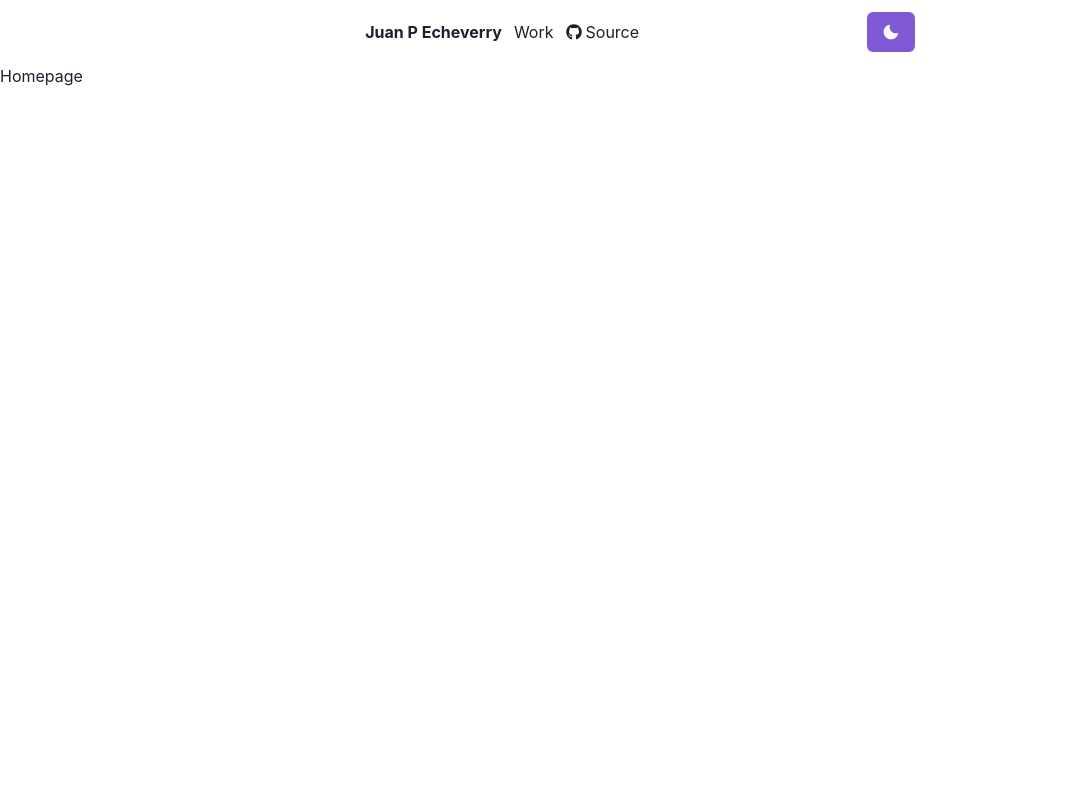
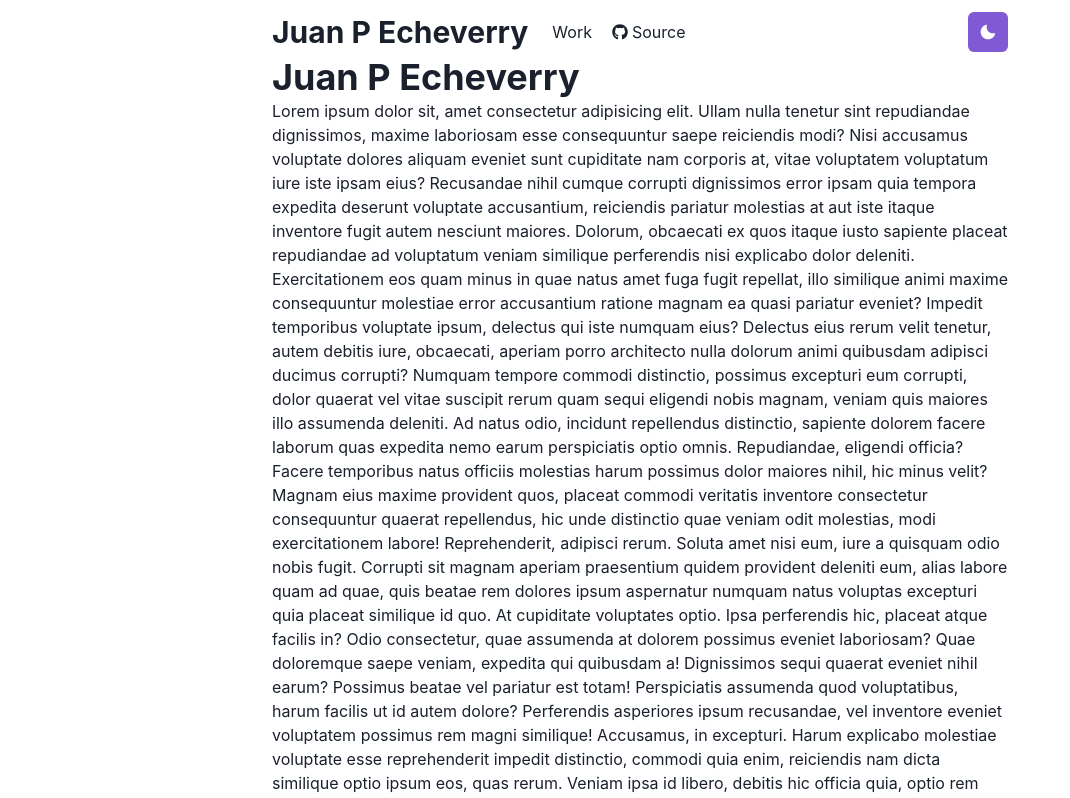
Before and after one commit to jpecheverryp/react-porfolio, a React (Create React App) app: page / in a window 1280 px wide. Shown: the top 798 px of the page, without its empty margins (0-1070 px from the left). Built offline with nearby package versions, Linux system fonts and the light colour scheme.

Commit message:
updated navbar

```diff
--- a/src/components/Navbar.tsx
+++ b/src/components/Navbar.tsx
@@ -1,39 +1,67 @@
 import React from 'react';
 import {
+  Box,
   Button,
   Container,
   Flex,
+  Heading,
   Icon,
+  IconButton,
   Link,
+  Menu,
+  MenuButton,
+  MenuItem,
+  MenuList,
+  Stack,
   useColorMode,
   useColorModeValue,
 } from '@chakra-ui/react';
-import { SunIcon, MoonIcon } from '@chakra-ui/icons';
+import { SunIcon, MoonIcon, HamburgerIcon } from '@chakra-ui/icons';
 import { FaGithub } from 'react-icons/fa';
 import { Link as RouterLink } from 'react-router-dom';
 
 const Navbar = () => {
   const { colorMode, toggleColorMode } = useColorMode();
-  const iconBg = useColorModeValue('purple.500', 'yellow.400');
+  const iconBg = useColorModeValue('purple.500', 'yellow.200');
   const iconColor = useColorModeValue('white', 'black');
-  const icon = useColorModeValue(MoonIcon, SunIcon);
+
   return (
-    <nav>
-      <Container>
-        <Flex
-          p={3}
+    <Box
+      as='nav'
+      position={'fixed'}
+      w={'100%'}
+      bg={useColorModeValue('#fff', '#202020')}
+      zIndex={1}
+    >
+      <Container
+        display={'flex'}
+        pt={3}
+        pb={2}
+        maxW={'container.md'}
         justifyContent={'space-between'}
         alignItems={'center'}
-          wrap={'wrap'}
+        flexWrap={'wrap'}
       >
-          <Flex>
-            <Link as={RouterLink} to='/' fontWeight={'bold'} mr={3}>
+        <Flex alignItems={'center'}>
+          <Heading as={'h1'} size='lg'>
+            <Link as={RouterLink} to='/'>
               Juan P Echeverry
             </Link>
+          </Heading>
+        </Flex>
+        <Stack
+          direction={{ base: 'column', md: 'row' }}
+          display={{ base: 'none', md: 'flex' }}
+          width={{ base: 'full', md: 'auto' }}
+          alignItems={'center'}
+          flexGrow={1}
+          ml={6}
+        >
           <Link as={RouterLink} to='work' mr={3}>
             Work
           </Link>
-            <Flex alignItems={'center'} gap={1}>
+
+          <Flex as={'span'} alignItems={'center'} gap={1}>
             <Icon as={FaGithub} />
             <Link
               as={'a'}
@@ -43,13 +71,40 @@ const Navbar = () => {
               Source
             </Link>
           </Flex>
-          </Flex>
-          <Button onClick={toggleColorMode} bg={iconBg}>
-            <Icon as={icon} color={iconColor} />
-          </Button>
-        </Flex>
+        </Stack>
+
+        <Box display={'flex'}>
+          <IconButton
+            icon={useColorModeValue(<MoonIcon />, <SunIcon />)}
+            onClick={toggleColorMode}
+            bg={iconBg}
+            color={iconColor}
+            aria-label={'Switch theme'}
+          />
+
+          <Box ml={2} display={{ base: 'inline-block', md: 'none' }}>
+            <Menu isLazy id='navbar-menu'>
+              <MenuButton as={IconButton} icon={<HamburgerIcon />}></MenuButton>
+              <MenuList>
+                <Link as={RouterLink} to='/'>
+                  <MenuItem>About</MenuItem>
+                </Link>
+                <Link as={RouterLink} to='work'>
+                  <MenuItem>Work</MenuItem>
+                </Link>
+                <MenuItem
+                  as={'a'}
+                  href='https://github.com/jpecheverryp/react-porfolio'
+                  target={'_blank'}
+                >
+                  View Source
+                </MenuItem>
+              </MenuList>
+            </Menu>
+          </Box>
+        </Box>
       </Container>
-    </nav>
+    </Box>
   );
 };
 
--- a/src/pages/Homepage.tsx
+++ b/src/pages/Homepage.tsx
@@ -1,7 +1,71 @@
+import { Container, Heading } from '@chakra-ui/react';
 import React from 'react';
 
 const Homepage = () => {
-  return <div>Homepage</div>;
+  return (
+    <Container maxW={'container.md'} pt={14}>
+      <Heading as={'h2'}>Juan P Echeverry</Heading>
+      <p>
+        Lorem ipsum dolor sit, amet consectetur adipisicing elit. Ullam nulla
+        tenetur sint repudiandae dignissimos, maxime laboriosam esse
+        consequuntur saepe reiciendis modi? Nisi accusamus voluptate dolores
+        aliquam eveniet sunt cupiditate nam corporis at, vitae voluptatem
+        voluptatum iure iste ipsam eius? Recusandae nihil cumque corrupti
+        dignissimos error ipsam quia tempora expedita deserunt voluptate
+        accusantium, reiciendis pariatur molestias at aut iste itaque inventore
+        fugit autem nesciunt maiores. Dolorum, obcaecati ex quos itaque iusto
+        sapiente placeat repudiandae ad voluptatum veniam similique perferendis
+        nisi explicabo dolor deleniti. Exercitationem eos quam minus in quae
+        natus amet fuga fugit repellat, illo similique animi maxime consequuntur
+        molestiae error accusantium ratione magnam ea quasi pariatur eveniet?
+        Impedit temporibus voluptate ipsum, delectus qui iste numquam eius?
+        Delectus eius rerum velit tenetur, autem debitis iure, obcaecati,
+        aperiam porro architecto nulla dolorum animi quibusdam adipisci ducimus
+        corrupti? Numquam tempore commodi distinctio, possimus excepturi eum
+        corrupti, dolor quaerat vel vitae suscipit rerum quam sequi eligendi
+        nobis magnam, veniam quis maiores illo assumenda deleniti. Ad natus
+        odio, incidunt repellendus distinctio, sapiente dolorem facere laborum
+        quas expedita nemo earum perspiciatis optio omnis. Repudiandae, eligendi
+        officia? Facere temporibus natus officiis molestias harum possimus dolor
+        maiores nihil, hic minus velit? Magnam eius maxime provident quos,
+        placeat commodi veritatis inventore consectetur consequuntur quaerat
+        repellendus, hic unde distinctio quae veniam odit molestias, modi
+        exercitationem labore! Reprehenderit, adipisci rerum. Soluta amet nisi
+        eum, iure a quisquam odio nobis fugit. Corrupti sit magnam aperiam
+        praesentium quidem provident deleniti eum, alias labore quam ad quae,
+        quis beatae rem dolores ipsum aspernatur numquam natus voluptas
+        excepturi quia placeat similique id quo. At cupiditate voluptates optio.
+        Ipsa perferendis hic, placeat atque facilis in? Odio consectetur, quae
+        assumenda at dolorem possimus eveniet laboriosam? Quae doloremque saepe
+        veniam, expedita qui quibusdam a! Dignissimos sequi quaerat eveniet
+        nihil earum? Possimus beatae vel pariatur est totam! Perspiciatis
+        assumenda quod voluptatibus, harum facilis ut id autem dolore?
+        Perferendis asperiores ipsum recusandae, vel inventore eveniet
+        voluptatem possimus rem magni similique! Accusamus, in excepturi. Harum
+        explicabo molestiae voluptate esse reprehenderit impedit distinctio,
+        commodi quia enim, reiciendis nam dicta similique optio ipsum eos, quas
+        rerum. Veniam ipsa id libero, debitis hic officia quia, optio rem
+        repellendus sapiente distinctio recusandae laborum explicabo inventore,
+        fugiat minus. Accusantium laboriosam repellat rerum voluptates quibusdam
+        nulla? Est, laborum! Minus quisquam repellat eligendi quo voluptatibus
+        hic vitae, magni dolor voluptate possimus suscipit nihil voluptatem
+        recusandae vel eum blanditiis voluptatum excepturi doloremque sequi
+        temporibus! Excepturi, mollitia. Repudiandae dicta voluptate ut nesciunt
+        dolor. Dolor, ut? Maxime consectetur autem assumenda laboriosam,
+        voluptate accusamus, tempore quod nisi non sunt voluptas, odio numquam.
+        Sapiente voluptates ab labore quidem? A voluptas fugiat blanditiis atque
+        reprehenderit deleniti, laboriosam accusantium! Deserunt assumenda
+        libero magni nostrum, sapiente incidunt voluptatibus sed ducimus porro
+        adipisci hic molestiae, voluptatum beatae enim dignissimos laudantium
+        esse, officiis atque voluptatem aut explicabo! Illo adipisci accusamus
+        dolores natus quibusdam molestias optio quasi neque qui consectetur
+        rerum totam, hic possimus facere expedita error. Et sed doloribus odio
+        deserunt adipisci laboriosam natus pariatur debitis! Id, fugiat?
+        Aliquid, perferendis consequatur! Nostrum ipsam earum corrupti iusto
+        obcaecati reprehenderit?
+      </p>
+    </Container>
+  );
 };
 
 export default Homepage;
```
Lines whose indentation alone changed are shown as unchanged.
